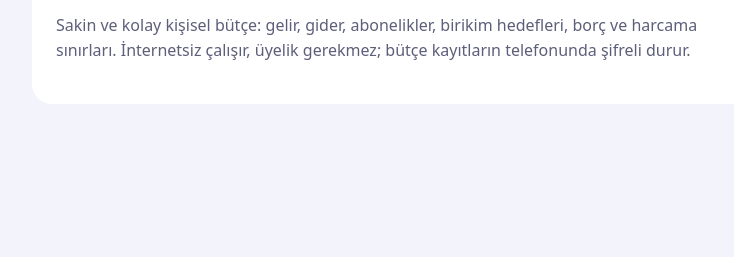
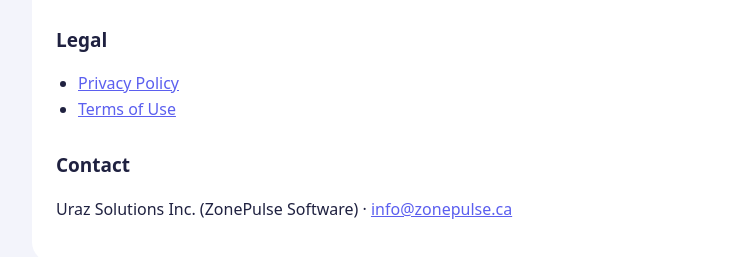
Before and after one commit to Penvio/penvio.github.io, a plain HTML site: page index.html in a window 1280 px wide. Shown: the part 259-516 px from the top of the page, without its empty margins (244-978 px from the left). Drawn offline with Linux system fonts and the light colour scheme.

Commit message:
Add files via upload

```diff
--- a/index.html
+++ b/index.html
@@ -32,7 +32,10 @@
 <div class="card">
 <h1>Penvio</h1>
 <p>A calm, simple personal budget app: income, spending, subscriptions, savings goals, debts and spending limits. Works offline, no sign-up needed; your budget records stay encrypted on your phone.</p>
-<p lang="tr" class="muted">Sakin ve kolay kişisel bütçe: gelir, gider, abonelikler, birikim hedefleri, borç ve harcama sınırları. İnternetsiz çalışır, üyelik gerekmez; bütçe kayıtların telefonunda şifreli durur.</p>
+<h2>Legal</h2>
+<ul><li><a href="privacy/">Privacy Policy</a></li><li><a href="terms/">Terms of Use</a></li></ul>
+<h2>Contact</h2>
+<p>Uraz Solutions Inc. (ZonePulse Software) · <a href="mailto:info@zonepulse.ca">info@zonepulse.ca</a></p>
 </div>
 <nav class="muted"></nav>
 </main>
```
